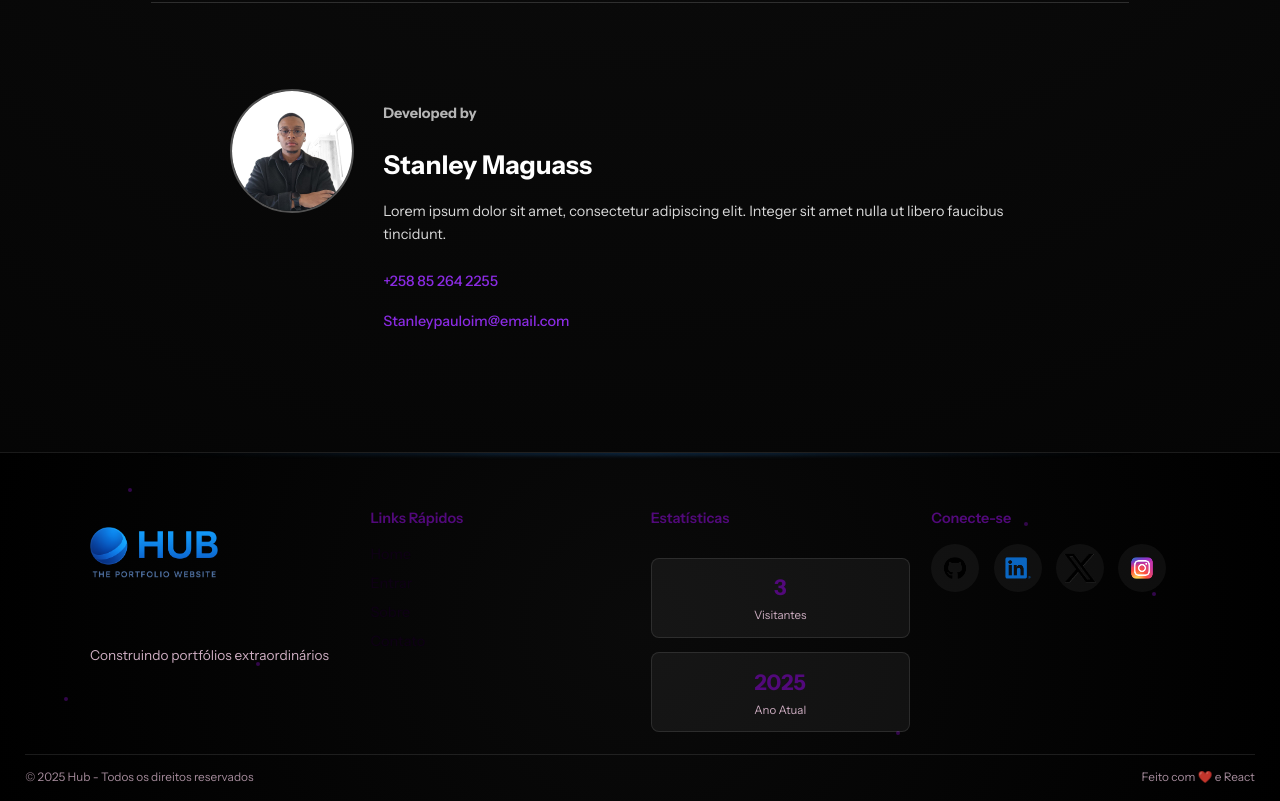
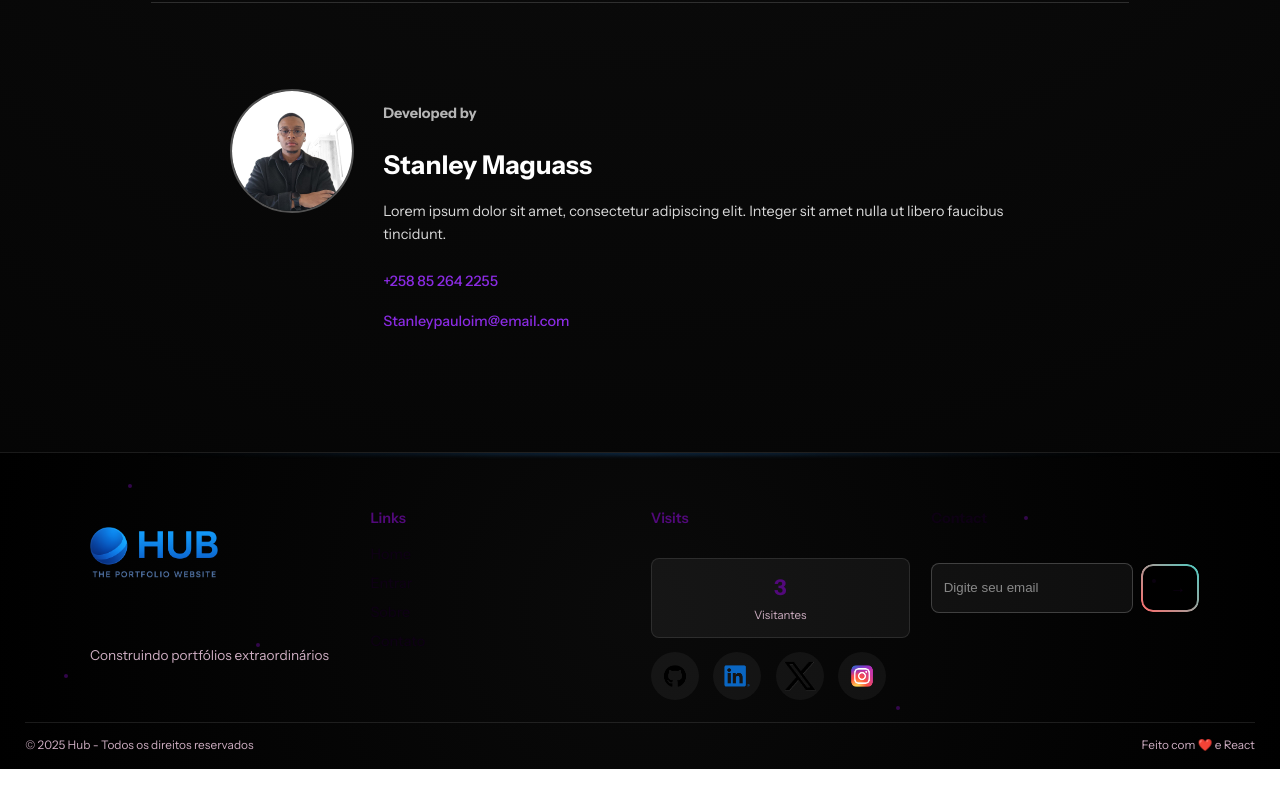
Before and after one commit to StanleyPauloIM/Hub-PortfolioSite, a React (Vite) app: page / in a window 1280 px wide. Shown: the part 1839-2640 px from the top of the page. After the commit the page ends 2608 px from the top, so only its background shows below. Built offline with nearby package versions, Linux system fonts and the light colour scheme.

Commit message:
adicionar coisas ao footer

```diff
--- a/src/components/Footer/Footer.jsx
+++ b/src/components/Footer/Footer.jsx
@@ -5,28 +5,6 @@ import GitHubLogo from '../../assets/images/GitHub-Logo.png';
 import LinkedInLogo from '../../assets/images/LinkedIn-Logo.png';
 import XLogo from '../../assets/images/X-Logo.png';
 import InstagramLogo from '../../assets/images/Instagram-Logo.png';
-
-/**
- * FOOTER INOVADOR - Hub Portfolio Website
- *
- * Este footer foi criado com elementos inovadores:
- * - Gradiente radial animado que muda de cor
- * - Partículas flutuantes que se movem
- * - Links sociais com hover effects
- * - Contador de visitantes animado
- * - Efeito de "typing" no texto principal
- * - Responsivo para mobile
- *
- * Tecnologias utilizadas:
- * - CSS animations e keyframes
- * - React hooks (useState, useEffect)
- * - CSS custom properties para cores
- * - Flexbox e Grid para layout
- *
- * @author YDK_Nley56
- * @version 1.0.0
- * @date 2025
- */
 
 export default function Footer() {
   const [visitorCount, setVisitorCount] = useState(0);
@@ -51,19 +29,15 @@ export default function Footer() {
 
       {/* Conteúdo principal */}
       <div className={styles.footerContent}>
-        {/* Seção do logo e descrição */}
+        {/* Logo + tagline */}
         <div className={styles.brandSection}>
-          <div className={styles.logoContainer}>
-            <img src={HubLogo} alt="Hub Logo" className={styles.hubLogo} />
-          </div>
-          <p className={styles.tagline}>
-            Construindo portfólios extraordinários
-          </p>
+          <img src={HubLogo} alt="Hub Logo" className={styles.hubLogo} />
+          <p className={styles.tagline}>Construindo portfólios extraordinários</p>
         </div>
 
         {/* Links rápidos */}
         <div className={styles.quickLinks}>
-          <h4>Links Rápidos</h4>
+          <h4>Links</h4>
           <ul>
             <li><a href="/" className={styles.footerLink}>Home</a></li>
             <li><a href="/signin" className={styles.footerLink}>Entrar</a></li>
@@ -72,47 +46,39 @@ export default function Footer() {
           </ul>
         </div>
 
-        {/* Estatísticas */}
+        {/* Estatísticas + redes sociais */}
         <div className={styles.stats}>
-          <h4>Estatísticas</h4>
+          <h4>Visits</h4>
           <div className={styles.statItem}>
             <span className={styles.statNumber}>{visitorCount.toLocaleString()}</span>
             <span className={styles.statLabel}>Visitantes</span>
           </div>
-          <div className={styles.statItem}>
-            <span className={styles.statNumber}>2025</span>
-            <span className={styles.statLabel}>Ano Atual</span>
+          <div className={styles.socialIcons}>
+            <a href="#" className={styles.socialIcon}><img src={GitHubLogo} alt="GitHub" /></a>
+            <a href="#" className={styles.socialIcon}><img src={LinkedInLogo} alt="LinkedIn" /></a>
+            <a href="#" className={styles.socialIcon}><img src={XLogo} alt="X" /></a>
+            <a href="#" className={styles.socialIcon}><img src={InstagramLogo} alt="Instagram" /></a>
           </div>
         </div>
 
-        {/* Redes sociais */}
-        <div className={styles.socialLinks}>
-          <h4>Conecte-se</h4>
-          <div className={styles.socialIcons}>
-            <a href="#" className={styles.socialIcon} title="GitHub">
-              <img src={GitHubLogo} alt="GitHub Logo" />
-            </a>
-            <a href="#" className={styles.socialIcon} title="LinkedIn">
-              <img src={LinkedInLogo} alt="LinkedIn Logo" />
-            </a>
-            <a href="#" className={styles.socialIcon} title="X">
-              <img src={XLogo} alt="X Logo" />
-            </a>
-            <a href="#" className={styles.socialIcon} title="Instagram">
-              <img src={InstagramLogo} alt="Instagram Logo" />
-            </a>
-          </div>
+        {/* Contato */}
+        <div className={styles.contactSection}>
+          <h4>Contact</h4>
+          <form className={styles.contactForm}>
+            <input
+              type="email"
+              placeholder="Digite seu email"
+              className={styles.contactInput}
+            />
+            <button type="submit" className={styles.contactButton}>→</button>
+          </form>
         </div>
       </div>
 
       {/* Barra inferior */}
       <div className={styles.bottomBar}>
-        <span className={styles.copyright}>
-          © {currentYear} Hub - Todos os direitos reservados
-        </span>
-        <span className={styles.madeWith}>
-          Feito com ❤️ e React
-        </span>
+        <span>© {currentYear} Hub - Todos os direitos reservados</span>
+        <span>Feito com ❤️ e React</span>
       </div>
     </footer>
   );
--- a/src/components/Footer/Footer.module.css
+++ b/src/components/Footer/Footer.module.css
@@ -338,3 +338,72 @@
 
 
 }
+
+/* Contact Section */
+.contactSection {
+  display: flex;
+  flex-direction: column;
+  gap: 1rem;
+}
+
+.contactForm {
+  display: flex;
+  gap: 0.5rem;
+}
+
+.contactInput {
+  flex: 1;
+  padding: 0.6rem 0.8rem;
+  border-radius: 8px;
+  border: 1px solid rgba(255, 255, 255, 0.2);
+  background: rgba(255, 255, 255, 0.05);
+  color: #fff;
+}
+
+.contactInput::placeholder {
+  color: rgba(255, 255, 255, 0.5);
+}
+
+.contactButton {
+  padding: 1rem 2rem;
+  font-size: 1.1rem;
+  font-weight: 600;
+  background: rgba(0, 0, 0, 0.8);
+  color: var(--text);
+  border-radius: 12px;
+  cursor: pointer;
+  transition: all 0.3s ease;
+  font-family: 'Instrument Sans', sans-serif;
+  position: relative;
+  overflow: hidden;
+  z-index: 1;
+}
+
+/* Borda gradiente arredondada */
+.contactButton::before {
+  content: "";
+  position: absolute;
+  inset: 0;
+  padding: 2px; /* grossura da borda */
+  border-radius: 12px;
+  background: linear-gradient(45deg, #ff6b6b, #4ecdc4);
+
+  /* Máscara para recortar o centro */
+  -webkit-mask:
+    linear-gradient(#000 0 0) content-box,
+    linear-gradient(#000 0 0);
+  -webkit-mask-composite: destination-out; /* Chrome/Safari */
+
+  mask:
+    linear-gradient(#000 0 0) content-box,
+    linear-gradient(#000 0 0);
+  mask-composite: exclude; /* Firefox */
+
+  z-index: -1;
+}
+
+.contactButton:hover {
+  background: #1e90ff;  background: rgba(255, 255, 255, 0.1);
+  transform: translateY(-2px);
+  box-shadow: 0 8px 25px rgba(255, 107, 107, 0.3);
+}
```
